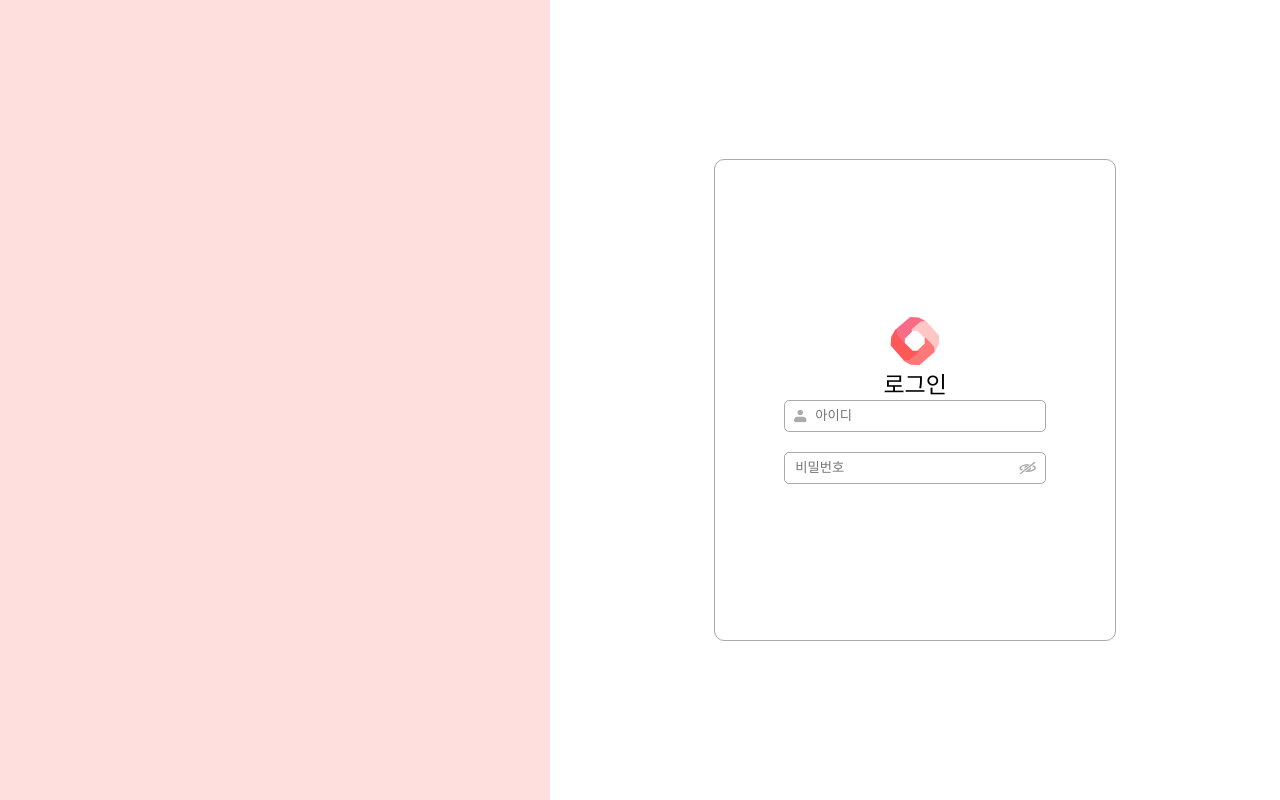
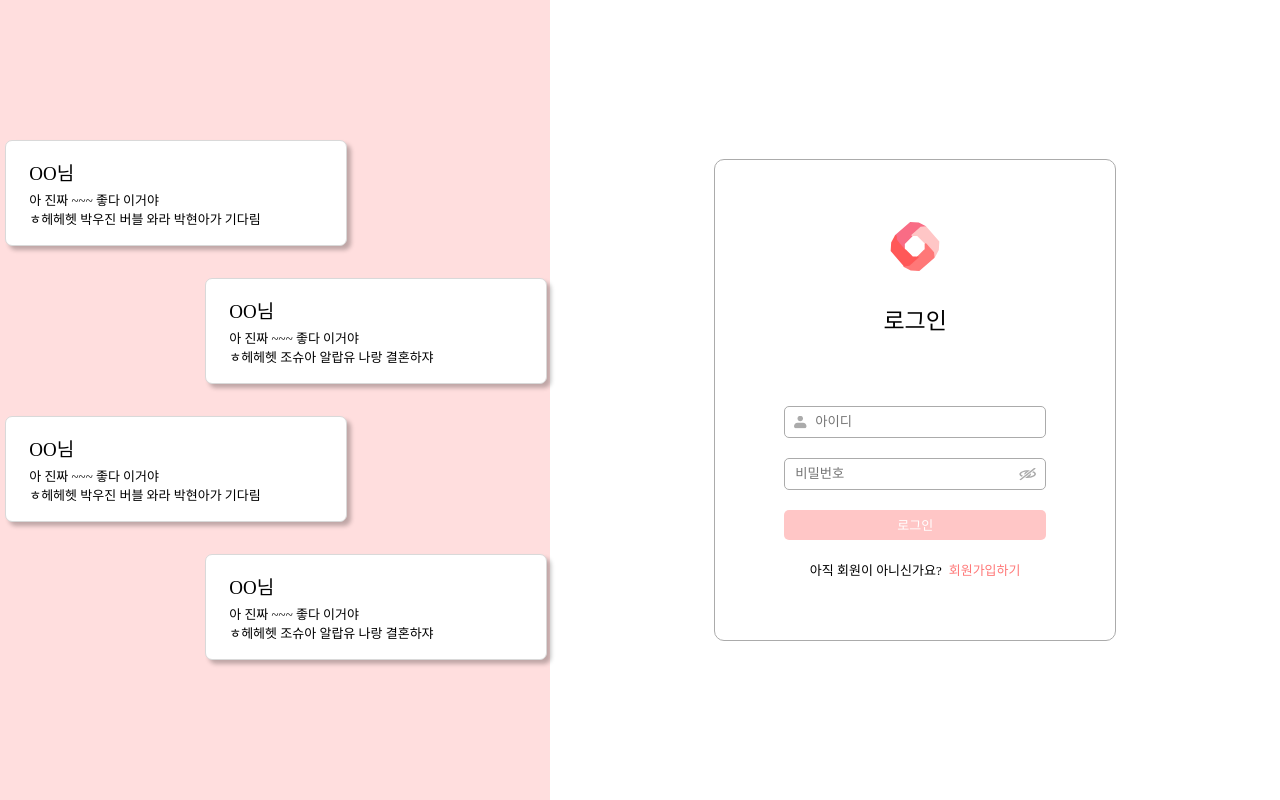
Before and after one commit to follow-fanflow/Fanflow-User-FE, a React (Create React App) app: page /login in a window 1280 px wide. Built offline with nearby package versions, Linux system fonts and the light colour scheme; a web font is replaced by a local one.

Commit message:
Add : 로그인 페이지 퍼블리싱 완료

```diff
--- /dev/null
+++ b/src/components/login/Speech.jsx
@@ -0,0 +1,48 @@
+import React from "react";
+import { styled } from "styled-components";
+import { theme } from "../../styles/theme";
+
+export const Speech = ({ messege1, messege2, messege3 }) => {
+    return (
+        <div>
+            <Bubble>
+                <Name>
+                    {messege1}
+                </Name>
+                <Content>
+                    {messege2}
+                    {messege3 && <AdditionalMessage>{messege3}</AdditionalMessage>}
+                </Content>
+            </Bubble>
+        </div>
+    );
+};
+
+const Name = styled.div`
+    color: black;
+    font-size: 19px;
+    margin-left: 23px;
+`;
+
+const Content = styled.div`
+    display: flex;
+    flex-direction: column;
+    font-size: 13px;
+    margin-top: 5px;
+    margin-left: 23px;
+`;
+
+const Bubble = styled.div`
+    display: flex;
+    flex-direction: column;
+    font-weight: 400;
+    width: 340px;
+    height: 104px;
+    background-color: white;
+    border-radius: 7px;
+    border: solid 1px ${({ theme }) => theme.color.gray};
+    box-shadow: 4px 4px 4px 0px rgba(0, 0, 0, 0.25);
+    justify-content: center;
+`;
+
+const AdditionalMessage = styled.div``;
--- a/src/pages/login.tsx
+++ b/src/pages/login.tsx
@@ -3,9 +3,9 @@ import Logoimg from "../assets/imgs/logo1.svg";
 import PersonIcon from "../assets/imgs/PersonIcon.svg";
 import EyeCloseIcon from "../assets/imgs/closeIcon.svg";
 import EyeOpenIcon from "../assets/imgs/openIcon.svg";
+import { Speech } from "../components/login/Speech";
+import { Link } from "react-router-dom";
 import React, { useState } from "react";
-
-// test
 
 export function Login() {
   const [showPassword, setShowPassword] = useState(false);
@@ -17,15 +17,19 @@ export function Login() {
   return (
     <Wrapper>
       <CommentWrapper>
-                <Comment>
-                    <Name></Name>
-                    <Content></Content>
-                </Comment>
+        <BottomRight>
+          <SpeechBox>
+            <Speech messege1='OO님' messege2='아 진짜 ~~~ 좋다 이거야' messege3='ㅎ헤헤헷  박우진 버블 와라 박현아가 기다림' />
+            <Speech messege1='OO님' messege2='아 진짜 ~~~ 좋다 이거야' messege3='ㅎ헤헤헷  조슈아 알랍유 나랑 결혼하쟈' />
+            <Speech messege1='OO님' messege2='아 진짜 ~~~ 좋다 이거야' messege3='ㅎ헤헤헷  박우진 버블 와라 박현아가 기다림' />
+            <Speech messege1='OO님' messege2='아 진짜 ~~~ 좋다 이거야' messege3='ㅎ헤헤헷  조슈아 알랍유 나랑 결혼하쟈' />
+          </SpeechBox>
+        </BottomRight>
       </CommentWrapper>
       <LoginWrapper>
         <Logo src={Logoimg}></Logo>
         <Title>로그인</Title>
-                <InputWrapper>
+        <LoginBox>
           <IdWrapper>
             <IdIcon src={PersonIcon}></IdIcon>
             <IdInput placeholder="아이디"></IdInput>
@@ -37,11 +41,67 @@ export function Login() {
             />
             <PwIcon src={showPassword ? EyeOpenIcon : EyeCloseIcon} onClick={handleTogglePassword} />
           </PwWrapper>
-                </InputWrapper>
+          <LoginBtn>로그인</LoginBtn>
+          <SpanWrapper>
+            <Span>아직 회원이 아니신가요?</Span>
+            <SignUpBtn to='/signUp'>회원가입하기</SignUpBtn>
+          </SpanWrapper>
+        </LoginBox>
       </LoginWrapper>
     </Wrapper>
   );
 }
+
+const BottomRight = styled.div`
+  width: 100%;
+  height: 100%;
+  display: flex;
+  justify-content: center;
+  align-items: center;
+`;
+
+const SpeechBox = styled.div`
+  width: 540px;
+  height: 520px;
+  display: flex;
+  flex-direction: column;
+  justify-content: space-between;
+  > :nth-child(2n) {
+    margin-left: 200px;
+  }
+`;
+
+const SignUpBtn = styled(Link)`
+  font-size: 13px;
+  color: ${({ theme }) => theme.color.two};
+  text-decoration: none;
+`;
+
+const Span = styled.div`
+  font-size: 13px;
+`;
+
+const SpanWrapper = styled.div`
+  display: flex;
+  flex-direction: row;
+  gap: 7px;
+`;
+
+const LoginBtn = styled.button`
+  width: 262px;
+  height: 30px;
+  background-color: ${({ theme }) => theme.color.zero};
+  color: white;
+  font-size: 13px;
+  border: none;
+  cursor: pointer;
+  transition: background-color 0.2s;
+  border-radius: 5px;
+  &:hover {
+    background-color: ${({ theme }) => theme.color.one};
+  }
+`;
+
 
 const PwIcon = styled.img`
   position: absolute;
@@ -98,14 +158,18 @@ const IdInput = styled.input`
   }
 `;
 
-const InputWrapper = styled.div`
+const LoginBox = styled.div`
   display: flex;
   flex-direction: column;
   gap: 20px;
+  justify-content: center;
+  align-items: center;
 `;
 
 const Title = styled.div`
   font-size: 23px;
+  margin-top: 30px;
+  margin-bottom: 70px;
 `;
 
 const Logo = styled.img`
@@ -126,9 +190,6 @@ const LoginWrapper = styled.div`
   align-items: center;
 `;
 
-const Name = styled.div``;
-const Content = styled.div``;
-
 const Comment = styled.div`
   display: flex;
   flex-direction: column;
--- a/src/pages/signUp.tsx
+++ b/src/pages/signUp.tsx
@@ -1,3 +1,3 @@
-// 파일 내용...
-
-export { };
+export function SignUp() {
+    return <></>;
+}
--- a/src/router/Router.jsx
+++ b/src/router/Router.jsx
@@ -1,12 +1,14 @@
 import { BrowserRouter, Routes, Route } from "react-router-dom";
 import { Login } from "../pages/login";
+import { SignUp } from "../pages/signUp";
 import { Header } from "../components/header";
 
 export const Router = () => {
   return (
     <BrowserRouter>
       <Routes>
-        <Route path="/login" element={<Login />}></Route>
+        <Route path="/login" element={<Login />} />
+        <Route path="/signUp" element={<SignUp />} />
         <Route path="/header" element={<Header />} />
       </Routes>
     </BrowserRouter>
--- a/src/svg.d.ts
+++ b/src/svg.d.ts
@@ -1,6 +1,6 @@
 declare module "*.svg" {
   import * as React from "react";
-
+  const content: any;
   const content: React.FunctionComponent<React.SVGAttributes<SVGElement>>;
   export default content;
 }
```
Lines whose indentation alone changed are shown as unchanged.
